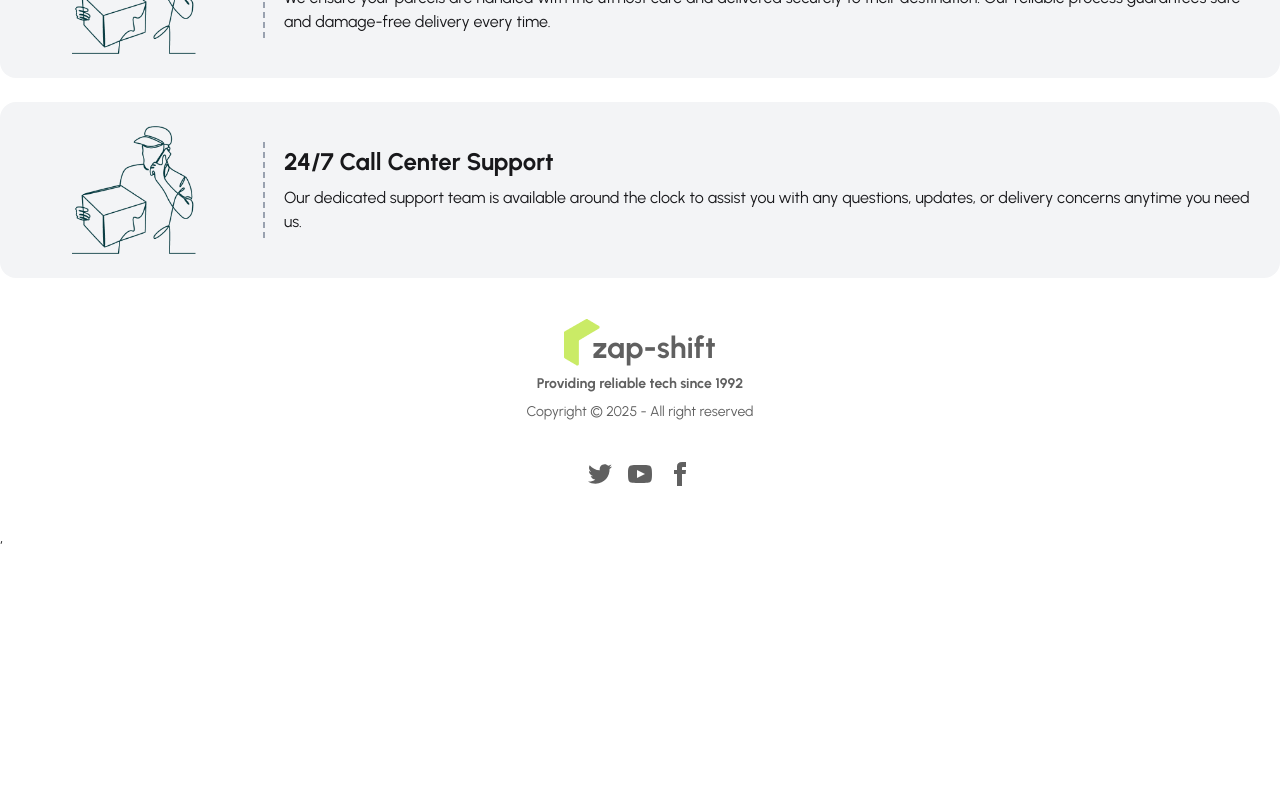
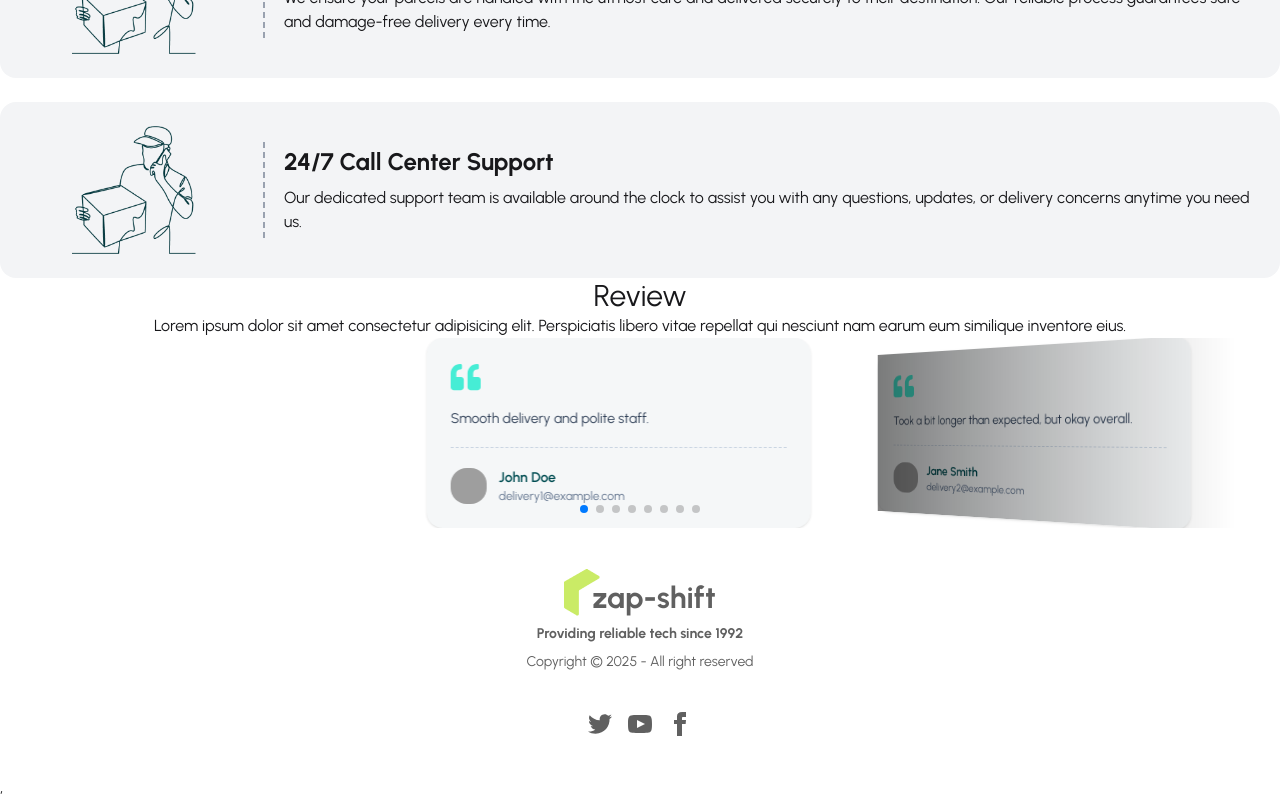
Before and after one commit to mhmasum1/zap-shift, a React app: page / in a window 1280 px wide. Shown: the part 2515-3315 px from the top of the page. Before the commit the page ends 3065 px from the top, so only its background shows below. Built offline with nearby package versions, Linux system fonts and the light colour scheme; grey boxes are pictures that could not be loaded; the HTML template or start-up script is replaced by a standard one.

Commit message:
Design review card

```diff
--- a/package.json
+++ b/package.json
@@ -18,6 +18,7 @@
     "react-icons": "^5.5.0",
     "react-responsive-carousel": "^3.2.23",
     "react-router": "^7.9.6",
+    "swiper": "^12.0.3",
     "tailwindcss": "^4.1.17"
   },
   "devDependencies": {
--- /dev/null
+++ b/public/reviews.json
@@ -0,0 +1,98 @@
+[
+  {
+    "id": "5f47ac10b4f1c03e8c123456",
+    "user_email": "john.doe@example.com",
+    "userName": "John Doe",
+    "delivery_email": "delivery1@example.com",
+    "ratings": 4.5,
+    "review": "Smooth delivery and polite staff.",
+    "parcel_id": "5f47ac10b4f1c03e8c654321",
+    "pick_up_email": "pickup1@example.com",
+    "user_photoURL": "https://randomuser.me/api/portraits/men/10.jpg",
+    "date": "2024-05-08T14:30:00.000Z"
+  },
+  {
+    "id": "5f47ac10b4f1c03e8c234567",
+    "user_email": "jane.smith@example.com",
+    "userName": "Jane Smith",
+    "delivery_email": "delivery2@example.com",
+    "ratings": 3.8,
+    "review": "Took a bit longer than expected, but okay overall.",
+    "parcel_id": "5f47ac10b4f1c03e8c765432",
+    "pick_up_email": "pickup2@example.com",
+    "user_photoURL": "https://randomuser.me/api/portraits/women/25.jpg",
+    "date": "2024-06-10T10:15:00.000Z"
+  },
+  {
+    "id": "5f47ac10b4f1c03e8c345678",
+    "user_email": "alex.brown@example.com",
+    "userName": "Alex Brown",
+    "delivery_email": "delivery3@example.com",
+    "ratings": 5.0,
+    "review": "Excellent service! Fast and secure.",
+    "parcel_id": "5f47ac10b4f1c03e8c876543",
+    "pick_up_email": "pickup3@example.com",
+    "user_photoURL": "https://randomuser.me/api/portraits/men/34.jpg",
+    "date": "2024-07-01T08:50:00.000Z"
+  },
+  {
+    "id": "5f47ac10b4f1c03e8c456789",
+    "user_email": "lisa.white@example.com",
+    "userName": "Lisa White",
+    "delivery_email": "delivery4@example.com",
+    "ratings": 4.2,
+    "review": "Very responsive and professional.",
+    "parcel_id": "5f47ac10b4f1c03e8c987654",
+    "pick_up_email": "pickup4@example.com",
+    "user_photoURL": "https://randomuser.me/api/portraits/women/12.jpg",
+    "date": "2024-07-15T09:10:00.000Z"
+  },
+  {
+    "id": "5f47ac10b4f1c03e8c567890",
+    "user_email": "david.lee@example.com",
+    "userName": "David Lee",
+    "delivery_email": "delivery5@example.com",
+    "ratings": 2.9,
+    "review": "Late delivery and no updates. Disappointed.",
+    "parcel_id": "5f47ac10b4f1c03e8c098765",
+    "pick_up_email": "pickup5@example.com",
+    "user_photoURL": "https://randomuser.me/api/portraits/men/19.jpg",
+    "date": "2024-08-02T16:45:00.000Z"
+  },
+  {
+    "id": "5f47ac10b4f1c03e8c678901",
+    "user_email": "nina.khan@example.com",
+    "userName": "Nina Khan",
+    "delivery_email": "delivery6@example.com",
+    "ratings": 4.9,
+    "review": "Superb experience! Highly recommended.",
+    "parcel_id": "5f47ac10b4f1c03e8c109876",
+    "pick_up_email": "pickup6@example.com",
+    "user_photoURL": "https://randomuser.me/api/portraits/women/8.jpg",
+    "date": "2024-08-10T12:00:00.000Z"
+  },
+  {
+    "id": "5f47ac10b4f1c03e8c789012",
+    "user_email": "michael.jordan@example.com",
+    "userName": "Michael Jordan",
+    "delivery_email": "delivery7@example.com",
+    "ratings": 3.3,
+    "review": "Decent service but packaging could be better.",
+    "parcel_id": "5f47ac10b4f1c03e8c210987",
+    "pick_up_email": "pickup7@example.com",
+    "user_photoURL": "https://randomuser.me/api/portraits/men/22.jpg",
+    "date": "2024-08-14T18:20:00.000Z"
+  },
+  {
+    "id": "5f47ac10b4f1c03e8c890123",
+    "user_email": "emma.watson@example.com",
+    "userName": "Emma Watson",
+    "delivery_email": "delivery8@example.com",
+    "ratings": 4.7,
+    "review": "Fast, safe, and friendly delivery service.",
+    "parcel_id": "5f47ac10b4f1c03e8c321098",
+    "pick_up_email": "pickup8@example.com",
+    "user_photoURL": "https://randomuser.me/api/portraits/women/5.jpg",
+    "date": "2024-08-20T07:30:00.000Z"
+  }
+]
--- a/src/pages/Home/Home/Home.jsx
+++ b/src/pages/Home/Home/Home.jsx
@@ -4,6 +4,9 @@
 import Services from '../Services/Services';
 import Brands from '../Brands/Brands';
 import LiveParcel from '../LiveParcel/LiveParcel';
+import Reviews from '../Reviews/Reviews';
+
+const reviewsPromise = fetch("/reviews.json").then(res => res.json())
 
 const Home = () => {
     return (
@@ -13,6 +16,7 @@
             <Services></Services>
             <Brands></Brands>
             <LiveParcel></LiveParcel>
+            <Reviews reviewsPromise={reviewsPromise}></Reviews>
         </div>
     );
 };
--- /dev/null
+++ b/src/pages/Home/Reviews/ReviewCart.jsx
@@ -0,0 +1,41 @@
+import React from 'react';
+import { FaQuoteLeft } from 'react-icons/fa';
+
+const ReviewCart = ({ review }) => {
+    const { userName, review: testimonial, user_photoURL, delivery_email } = review;
+    return (
+        <div className="card max-w-sm bg-[#F5F7F8] rounded-2xl shadow-sm p-6">
+            {/* Quote icon */}
+            <div className="text-teal-300">
+                <FaQuoteLeft className="text-3xl" />
+            </div>
+
+            {/* Main text */}
+            <p className="mt-4 text-sm leading-relaxed text-slate-700">
+                {testimonial}
+            </p>
+
+            {/* Dashed divider */}
+            <div className="mt-4 mb-5 border-t border-dashed border-slate-300" />
+
+            {/* Avatar + name + designation */}
+            <div className="flex items-center gap-3">
+                {/* Round avatar circle */}
+                <div>
+                    <img className='w-9 h-9 rounded-2xl' src={user_photoURL} alt="" />
+                </div>
+
+                <div>
+                    <p className="text-sm font-semibold text-[#004D52]">
+                        {userName}
+                    </p>
+                    <p className="text-xs text-slate-500">
+                        {delivery_email}
+                    </p>
+                </div>
+            </div>
+        </div>
+    );
+};
+
+export default ReviewCart;
--- /dev/null
+++ b/src/pages/Home/Reviews/Reviews.jsx
@@ -0,0 +1,50 @@
+import React, { use } from 'react';
+import { EffectCoverflow, Pagination } from 'swiper/modules';
+import { Swiper, SwiperSlide } from 'swiper/react';
+import 'swiper/css';
+import 'swiper/css/effect-coverflow';
+import 'swiper/css/pagination';
+import ReviewCart from './ReviewCart';
+
+
+const Reviews = ({ reviewsPromise }) => {
+    const reviews = use(reviewsPromise)
+    console.log(reviews)
+    return (
+        <div>
+            <div className='text-center'>
+                <h3 className="text-3xl text-center">Review</h3>
+                <p className="">Lorem ipsum dolor sit amet consectetur adipisicing elit. Perspiciatis libero vitae repellat qui nesciunt nam earum eum similique inventore eius.</p>
+            </div>
+            <div>
+                <Swiper
+                    effect={'coverflow'}
+                    grabCursor={true}
+                    centeredSlides={true}
+                    slidesPerView={3}
+                    coverflowEffect={{
+                        rotate: 50,
+                        stretch: 0,
+                        depth: 100,
+                        modifier: 1,
+                        slideShadows: true,
+                    }}
+                    pagination={true}
+                    modules={[EffectCoverflow, Pagination]}
+                    className="mySwiper"
+                >
+                    {
+                        reviews.map(review => (
+                            <SwiperSlide key={review.id}>
+                                <ReviewCart review={review} ></ReviewCart>
+                            </SwiperSlide>
+                        ))
+                    }
+
+                </Swiper>
+            </div>
+        </div>
+    );
+};
+
+export default Reviews;
```
Also changed, not shown: 1 other file (tests, documents, lock files or other folders).
